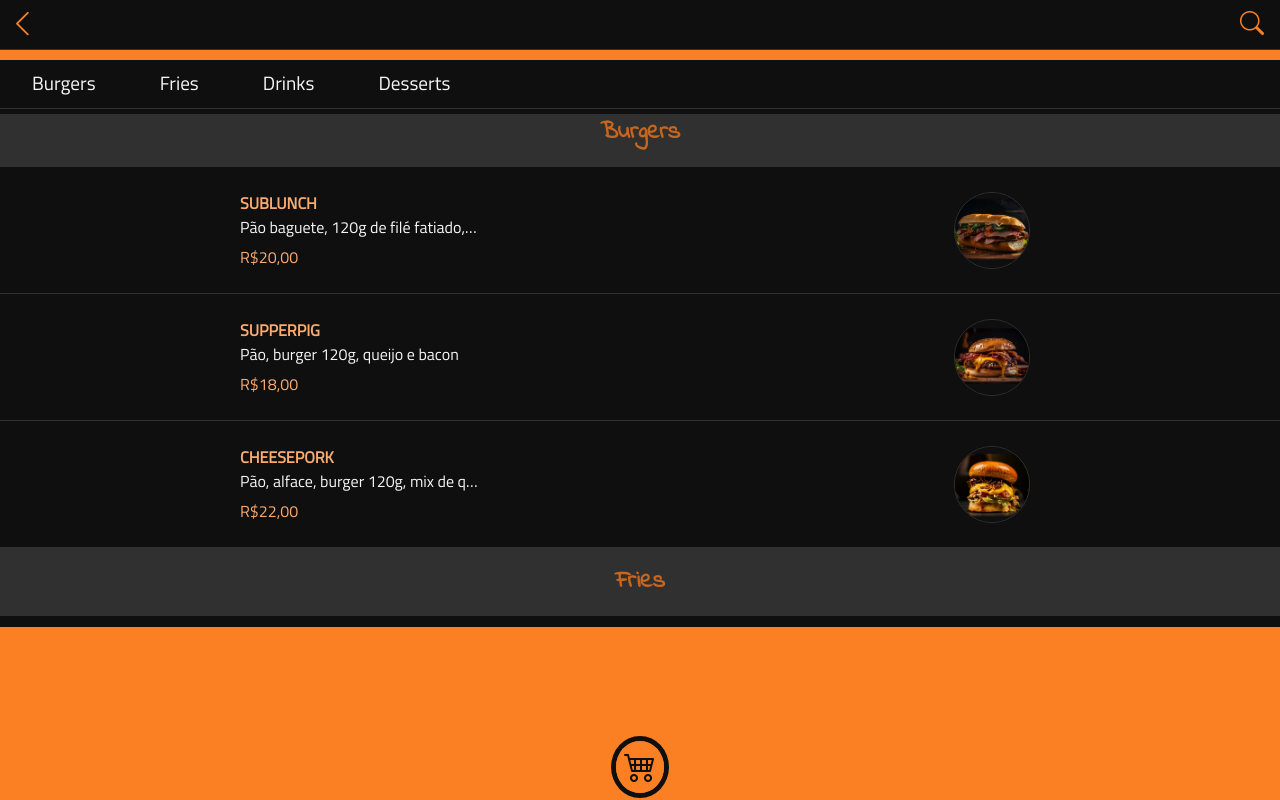
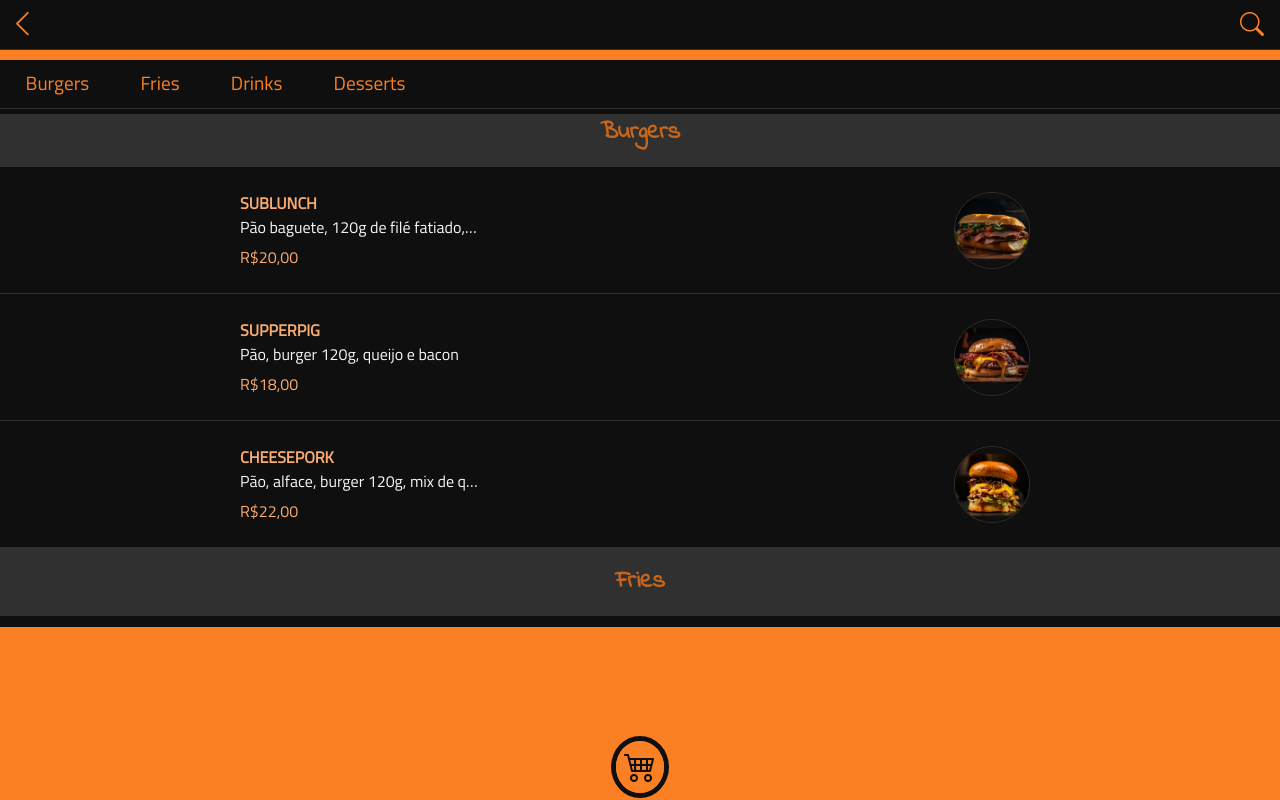
Before and after one commit to s0d4z3r0/totem-react, a React (Vite) app: page /totem-react/menu in a window 1280 px wide. Built offline with nearby package versions, Linux system fonts and the light colour scheme; a web font is replaced by a local one.

Commit message:
Search concluído para realizar busca nos titles e descriptions

```diff
--- a/src/components/MenuItens/MenuItens.jsx
+++ b/src/components/MenuItens/MenuItens.jsx
@@ -1,18 +1,11 @@
-import { useState } from "react";
 import style from "./MenuItens.module.css";
 
 const MenuItens = ({ handleSetLinkItem }) => {
-  const [clicked, setClicked] = useState("");
 
   const handleNavLinkClick = (item) => {
     handleSetLinkItem(item);
-    setClicked(item);
   };
 
-  const itemActive = {
-    color: "var(--color-primary)",
-    borderBottom: "2px solid var(--color-primary)",
-  };
 
   return (
     <nav className={style.menuItens}>
@@ -20,7 +13,6 @@ const MenuItens = ({ handleSetLinkItem }) => {
         <li className={style.item}>
           <button
             onClick={() => handleNavLinkClick("burger")}
-            style={clicked === "burger" ? itemActive : {}}
           >
             Burgers
           </button>
@@ -28,7 +20,6 @@ const MenuItens = ({ handleSetLinkItem }) => {
         <li className={style.item}>
           <button
             onClick={() => handleNavLinkClick("fries")}
-            style={clicked === "fries" ? itemActive : {}}
           >
             Fries
           </button>
@@ -36,7 +27,6 @@ const MenuItens = ({ handleSetLinkItem }) => {
         <li className={style.item}>
           <button
             onClick={() => handleNavLinkClick("drinks")}
-            style={clicked === "drinks" ? itemActive : {}}
           >
             Drinks
           </button>
@@ -44,7 +34,6 @@ const MenuItens = ({ handleSetLinkItem }) => {
         <li className={style.item}>
           <button
             onClick={() => handleNavLinkClick("desserts")}
-            style={clicked === "desserts" ? itemActive : {}}
           >
             Desserts
           </button>
--- a/src/components/MenuItens/MenuItens.module.css
+++ b/src/components/MenuItens/MenuItens.module.css
@@ -20,7 +20,7 @@
     -ms-overflow-style: none;
 }
 .item {
-  margin: 0.5rem 2rem;
+  margin: 0.5rem 1.6rem;
   white-space: nowrap;
   list-style: none;
 }
@@ -28,7 +28,7 @@
   background-color: transparent;
   border: none;
   text-decoration: none;
-  color: var(--color-white);
+  color: var(--color-primary);
   font-size: 1.2rem;
   font-family: var(--font-secondary);
 }
--- a/src/components/Navbar/Navbar.jsx
+++ b/src/components/Navbar/Navbar.jsx
@@ -1,23 +1,22 @@
 import { Link } from "react-router-dom";
 import style from "./Navbar.module.css";
 
-const Navbar = ({searchHideShow, setSearchHideShow}) => {
+const Navbar = ({setSearchHideShow}) => {
   const handleSearch = (e) => {
     e.preventDefault()
-    setSearchHideShow(!searchHideShow)
-
+    setSearchHideShow((prevSearchHideShow) => !prevSearchHideShow)
   }
 
   return (
     <div className={style.navbar}>
-      <div className={style.return}>
+      <button className={style.return}>
         <Link to="/totem-react">
           <i className='bi bi-chevron-left'></i>
         </Link>
-      </div>
-      <div className={style.search}>
+      </button>
+      <button className={style.search}>
           <i className='bi bi-search' onClick={handleSearch}></i>
-      </div>
+      </button>
     </div>
   );
 };
--- a/src/components/Navbar/Navbar.module.css
+++ b/src/components/Navbar/Navbar.module.css
@@ -12,7 +12,8 @@
   border-bottom: 1px solid var(--color-gray);
 }
 .return {
-  border-radius: 50px;
+  background-color: transparent;
+  border: none;
   font-size: 1.8rem;
   margin-left: 0.5rem;
 }
@@ -22,7 +23,8 @@
   color: var(--color-primary);
 }
 .search {
-  border-radius: 50px;
+  background-color: transparent;
+  border: none;
   font-size: 1.5rem;
   margin-right: 0.5rem;
   color: var(--color-primary);
--- a/src/components/Search/Search.jsx
+++ b/src/components/Search/Search.jsx
@@ -1,12 +1,12 @@
-import { useState } from "react";
+import { useEffect, useState } from "react";
 import style from "./Search.module.css";
 
 const Search = ({ searchHideShow, setSearchItem }) => {
   const [search, setSearch] = useState("");
 
-  setSearchItem(search.toLowerCase())
-
-
+  useEffect(() => {
+    setSearchItem(search.toLowerCase());
+  }, [setSearchItem, search]);
 
   return (
     <div
@@ -14,7 +14,7 @@ const Search = ({ searchHideShow, setSearchItem }) => {
         searchHideShow ? style.show : style.none
       }`}
     >
-      <form onSubmit={e => e.preventDefault()}>
+      <form onSubmit={(e) => e.preventDefault()}>
         <label>
           <i className="bi bi-search"></i>
           <input
--- a/src/routes/Menu.jsx
+++ b/src/routes/Menu.jsx
@@ -36,7 +36,7 @@ const Menu = () => {
   return (
     <div className={style.menu}>
         <div className={style.navbar}>
-          <Navbar searchHideShow={searchHideShow} setSearchHideShow={setSearchHideShow}/>
+          <Navbar setSearchHideShow={setSearchHideShow}/>
           <MenuItens handleSetLinkItem={handleSetLinkItem}/>
           <Search searchHideShow={searchHideShow} setSearchItem={setSearchItem}/>
         </div>
```
